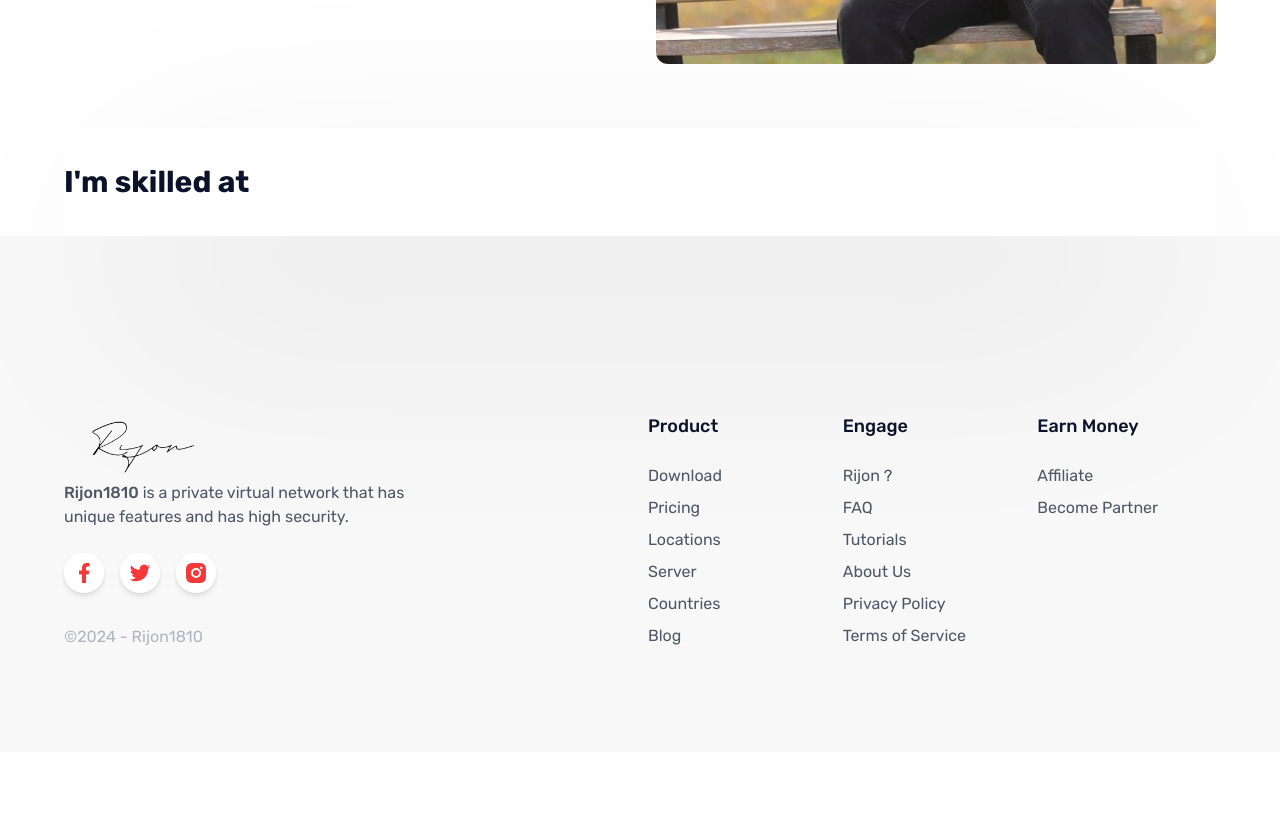
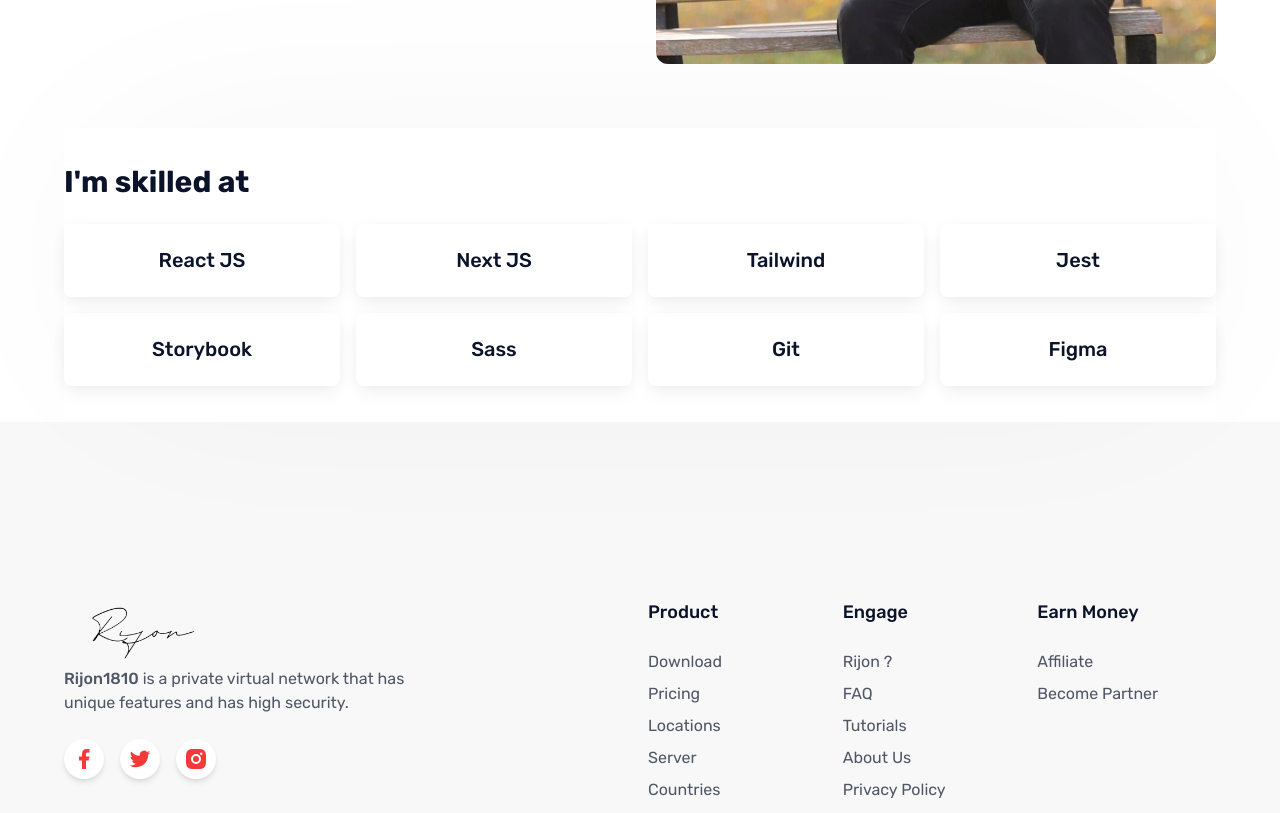
Before and after one commit to Rijon1810/dream-rijon1810-client, a Next.js app: page / in a window 1280 px wide. Shown: the part 660-1473 px from the top of the page. Before the commit the page ends 1412 px from the top, so only its background shows below. Built offline with nearby package versions, Linux system fonts and the light colour scheme.

Commit message:
Skill section added

```diff
--- a/components/About/About.jsx
+++ b/components/About/About.jsx
@@ -1,101 +1,11 @@
-import { motion } from "framer-motion";
-import Image from "next/image";
-import { useMemo } from "react";
-import ButtonPrimary from "@/components/Button/ButtonPrimary";
-import ScrollAnimationWrapper from "@/layouts/ScrollAnimationWrapper";
-import getScrollAnimation from "@/utils/getScrollAnimation";
+import Hero from "@/components/About/Hero";
+import Skill from "@/components/About/Skill";
 
 const About = () => {
-  const scrollAnimation = useMemo(() => getScrollAnimation(), []);
-
-  const viewMyCV = () => {
-    window.open(
-      "https://drive.google.com/file/d/1-JmgqaHFmD9FH27dJUcqXCq02CEjCnvj/view?usp=sharing",
-      "_blank"
-    );
-  };
-
-  const skillList = [
-    {
-      name: "React JS",
-      iconPath: "",
-    },
-    {
-      name: "Next JS",
-      iconPath: "",
-    },
-    {
-      name: "Tailwind",
-      iconPath: "",
-    },
-    {
-      name: "Jest",
-      iconPath: "",
-    },
-    {
-      name: "Storybook",
-      iconPath: "",
-    },
-    {
-      name: "Sass",
-      iconPath: "",
-    },
-    {
-      name: "Git",
-      iconPath: "",
-    },
-    {
-      name: "Figma",
-      iconPath: "",
-    },
-  ];
-
   return (
     <div className="max-w-screen-xl mt-24 px-8 xl:px-16 mx-auto" id="about">
-      <ScrollAnimationWrapper>
-        <motion.div
-          className="grid grid-flow-row sm:grid-flow-col grid-rows-2 md:grid-rows-1 sm:grid-cols-2 gap-8 py-6 sm:py-16"
-          variants={scrollAnimation}
-        >
-          <div className="flex flex-col justify-center items-start row-start-2 sm:row-start-1">
-            <h1 className="text-3xl lg:text-4xl xl:text-5xl font-medium text-black-600 leading-normal">
-              Hi, I'm <strong>Rijon</strong>.
-            </h1>
-            <p className="text-black-500 mt-4 mb-6">
-              I'm a <strong>Software Engineer</strong> at
-              <strong>Jatri Service Limited</strong>, specializing in frontend
-              web development. Currently, I'm focused on building a robust and
-              flexible <strong>frontend component library</strong> and
-              optimizing performance for our projects.
-            </p>
-            <ButtonPrimary callBack={viewMyCV}>See My CV</ButtonPrimary>
-          </div>
-          <div className="flex w-full">
-            <motion.div className="h-full w-full" variants={scrollAnimation}>
-              <Image
-                src="/assets/images/Rijon.jpg"
-                alt="rijon"
-                quality={100}
-                width={100}
-                height={100}
-                layout="responsive"
-                className="rounded-xl"
-              />
-            </motion.div>
-          </div>
-        </motion.div>
-      </ScrollAnimationWrapper>
-      <div className="relative w-full flex">
-        <ScrollAnimationWrapper className="rounded-lg w-full grid grid-flow-row sm:grid-flow-row grid-cols-1 sm:grid-cols-3 py-9 divide-y-2 sm:divide-y-0 sm:divide-x-2 divide-gray-100 bg-white-500 z-10">
-          <div className="text-xl lg:text-2xl xl:text-3xl font-medium text-black-600 leading-normal">
-            <strong>I'm skilled at</strong>
-          </div>
-        </ScrollAnimationWrapper>
-        <div
-          className="absolute bg-black-600 opacity-5 w-11/12 rounded-lg h-64 sm:h-48 top-0 mt-8 mx-auto left-0 right-0"
-          style={{ filter: "blur(114px)" }}
-        />
-      </div>
+      <Hero />
+      <Skill />
     </div>
   );
 };
--- /dev/null
+++ b/components/About/Hero/Hero.jsx
@@ -0,0 +1,55 @@
+import { motion } from "framer-motion";
+import Image from "next/image";
+import { useMemo } from "react";
+import ButtonPrimary from "@/components/Button/ButtonPrimary";
+import ScrollAnimationWrapper from "@/layouts/ScrollAnimationWrapper";
+import getScrollAnimation from "@/utils/getScrollAnimation";
+
+const Hero = () => {
+  const scrollAnimation = useMemo(() => getScrollAnimation(), []);
+
+  const viewMyCV = () => {
+    window.open(
+      "https://drive.google.com/file/d/1-JmgqaHFmD9FH27dJUcqXCq02CEjCnvj/view?usp=sharing",
+      "_blank"
+    );
+  };
+
+  return (
+    <ScrollAnimationWrapper>
+      <motion.div
+        className="grid grid-flow-row sm:grid-flow-col grid-rows-2 md:grid-rows-1 sm:grid-cols-2 gap-8 py-6 sm:py-16"
+        variants={scrollAnimation}
+      >
+        <div className="flex flex-col justify-center items-start row-start-2 sm:row-start-1">
+          <h1 className="text-3xl lg:text-4xl xl:text-5xl font-medium text-black-600 leading-normal">
+            Hi, I'm <strong>Rijon</strong>.
+          </h1>
+          <p className="text-black-500 mt-4 mb-6">
+            I'm a <strong>Software Engineer</strong> at
+            <strong>Jatri Service Limited</strong>, specializing in frontend web
+            development. Currently, I'm focused on building a robust and
+            flexible <strong>frontend component library</strong> and optimizing
+            performance for our projects.
+          </p>
+          <ButtonPrimary callBack={viewMyCV}>See My CV</ButtonPrimary>
+        </div>
+        <div className="flex w-full">
+          <motion.div className="h-full w-full" variants={scrollAnimation}>
+            <Image
+              src="/assets/images/Rijon.jpg"
+              alt="rijon"
+              quality={100}
+              width={100}
+              height={100}
+              layout="responsive"
+              className="rounded-xl"
+            />
+          </motion.div>
+        </div>
+      </motion.div>
+    </ScrollAnimationWrapper>
+  );
+};
+
+export default Hero;
--- /dev/null
+++ b/components/About/Hero/index.js
@@ -0,0 +1,3 @@
+import Hero from "./Hero.jsx";
+
+export default Hero;
--- /dev/null
+++ b/components/About/Skill/Skill.jsx
@@ -0,0 +1,67 @@
+import { useMemo } from "react";
+import { motion } from "framer-motion";
+import ScrollAnimationWrapper from "@/layouts/ScrollAnimationWrapper";
+import getScrollAnimation from "@/utils/getScrollAnimation";
+import SkillCard from "@/components/About/Skill/SkillCard";
+
+const Skill = () => {
+  const scrollAnimation = useMemo(() => getScrollAnimation(), []);
+
+  const skillList = [
+    {
+      name: "React JS",
+      iconPath: "",
+    },
+    {
+      name: "Next JS",
+      iconPath: "",
+    },
+    {
+      name: "Tailwind",
+      iconPath: "",
+    },
+    {
+      name: "Jest",
+      iconPath: "",
+    },
+    {
+      name: "Storybook",
+      iconPath: "",
+    },
+    {
+      name: "Sass",
+      iconPath: "",
+    },
+    {
+      name: "Git",
+      iconPath: "",
+    },
+    {
+      name: "Figma",
+      iconPath: "",
+    },
+  ];
+
+  return (
+    <div className="relative w-full flex">
+      <ScrollAnimationWrapper className="rounded-lg w-full  py-9 divide-y-2 sm:divide-y-0 sm:divide-x-2 divide-gray-100 bg-white-500 z-10">
+        <div className="text-xl lg:text-2xl xl:text-3xl font-medium text-black-600 leading-normal">
+          <strong>I'm skilled at</strong>
+          <div className="grid  gap-4 grid-flow-row sm:grid-flow-row grid-cols-1 sm:grid-cols-4 pt-6">
+            {skillList.map((skill, index) => (
+              <motion.div key={index} variants={scrollAnimation}>
+                <SkillCard name={skill.name} iconPath={skill.iconPath} />
+              </motion.div>
+            ))}
+          </div>
+        </div>
+      </ScrollAnimationWrapper>
+      <div
+        className="absolute bg-black-600 opacity-5 w-11/12 rounded-lg h-64 sm:h-48 top-0 mt-8 mx-auto left-0 right-0"
+        style={{ filter: "blur(114px)" }}
+      />
+    </div>
+  );
+};
+
+export default Skill;
--- /dev/null
+++ b/components/About/Skill/SkillCard/SkillCard.jsx
@@ -0,0 +1,11 @@
+const SkillCard = ({ name, iconPath }) => {
+  return (
+    <div class="block rounded-lg bg-white p-6 shadow-[0_2px_15px_-3px_rgba(0,0,0,0.07),0_10px_20px_-2px_rgba(0,0,0,0.04)] dark:bg-neutral-700">
+      <h5 class="text-xl font-medium leading-tight text-neutral-800 dark:text-neutral-50 flex items-center justify-center">
+        {name}
+      </h5>
+    </div>
+  );
+};
+
+export default SkillCard;
--- /dev/null
+++ b/components/About/Skill/SkillCard/index.js
@@ -0,0 +1,3 @@
+import SkillCard from "./SkillCard";
+
+export default SkillCard;
--- /dev/null
+++ b/components/About/Skill/index.js
@@ -0,0 +1,3 @@
+import Skill from "./Skill";
+
+export default Skill;
```
